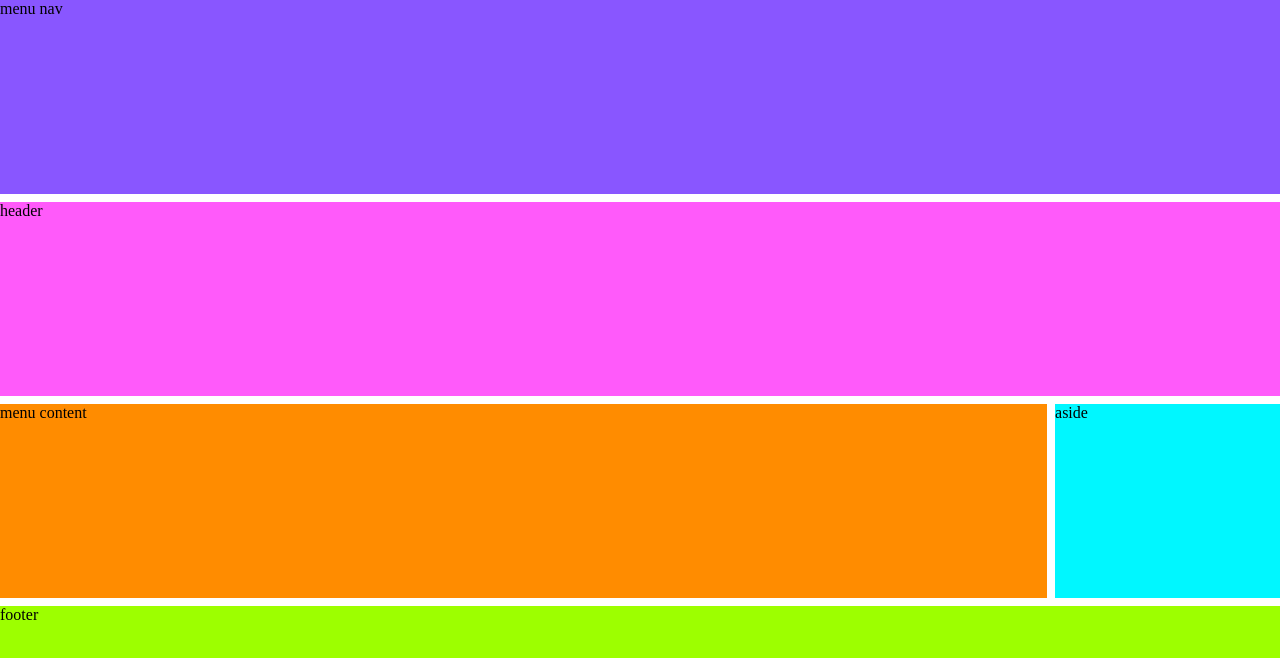
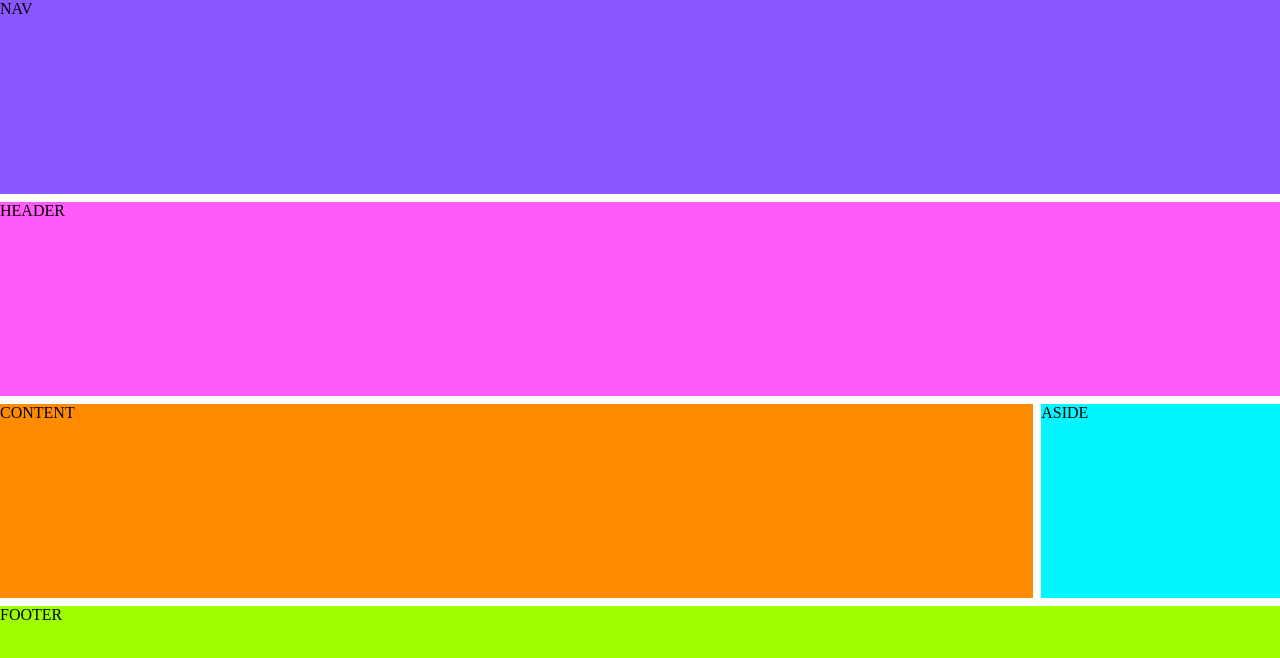
Before and after one commit to lauragcbrkn/2DG_p8, a plain HTML site: page index.html in a window 1280 px wide. Drawn offline with Linux system fonts and the light colour scheme.

Commit message:
Update index.html

```diff
--- a/index.html
+++ b/index.html
@@ -71,19 +71,19 @@
 <body>
     <div class="container">
      <nav>
-        <p>menu nav</p>
+        <p>NAV</p>
      </nav>
      <header>
-        <p>header</p>
+        <p>HEADER</p>
      </header>
      <main>
-        <p>menu content</p>
+        <p>CONTENT</p>
      </main>
      <aside>
-        <p>aside</p>
+        <p>ASIDE</p>
      </aside>
      <footer>
-        <p>footer</p>
+        <p>FOOTER</p>
      </footer>
     </div>
 
```
